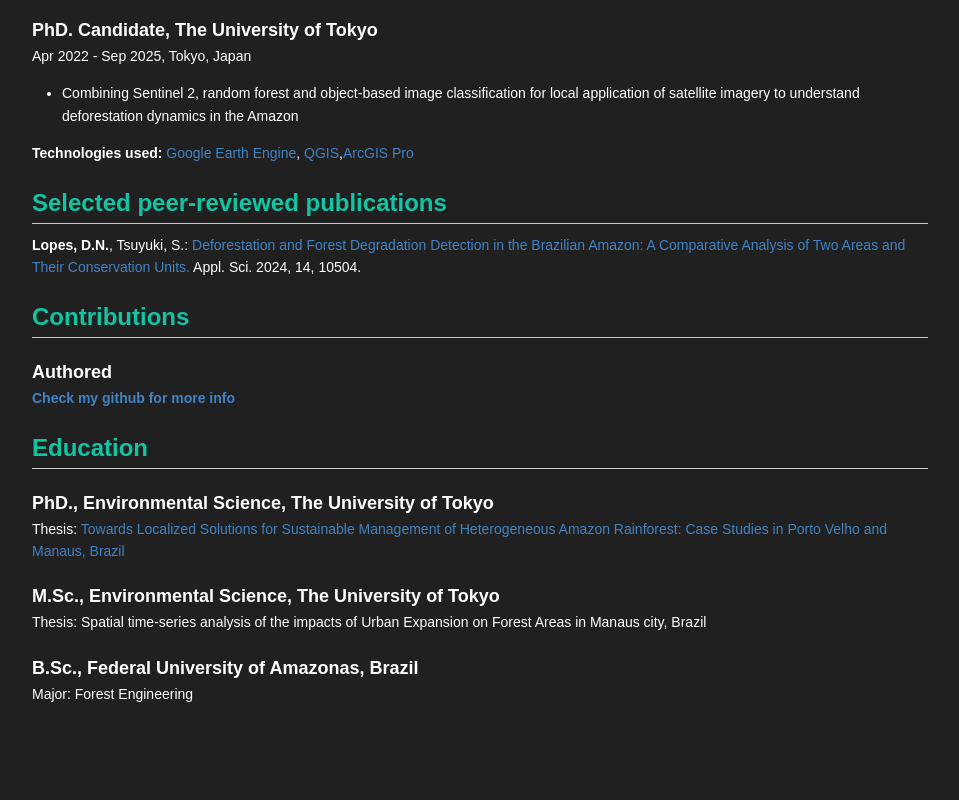
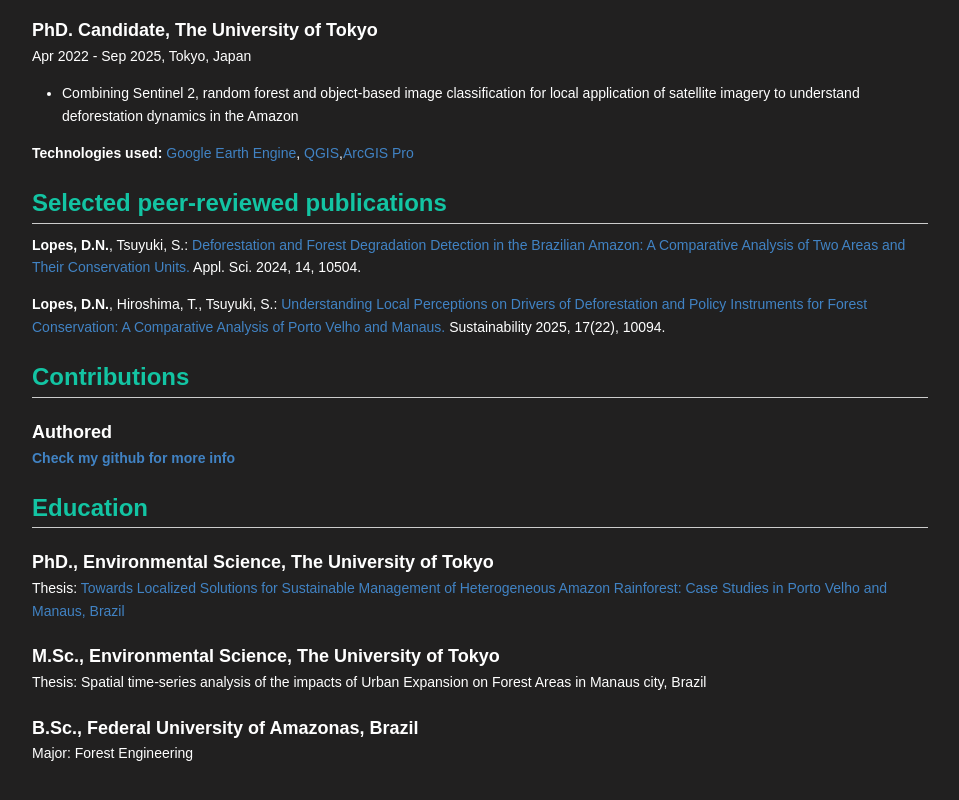
Before and after one commit to lopesdanielle/lopesdanielle.github.io, a plain HTML site: page index.html in a window 1280 px wide. Shown: the part 889-1689 px from the top of the page, without its empty margins (141-1100 px from the left). Before the commit the page ends 1639 px from the top, so only its background shows below. Drawn offline with Linux system fonts and the light colour scheme.

Commit message:
Fix HTML formatting and update publication links

```diff
--- a/index.html
+++ b/index.html
@@ -95,8 +95,13 @@ publications</h2>
 <p><strong>Lopes, D.N.</strong>, Tsuyuki, S.: <a
 href="https://doi.org/10.3390/app142210504">Deforestation and
 Forest Degradation Detection in the Brazilian Amazon: A
-Comparative Analysis of Two Areas and Their Conservation Units. </a>
+Comparative Analysis of Two Areas and Their Conservation Units.</a>
 Appl. Sci. 2024, 14, 10504.</p>
+<p><strong>Lopes, D.N.</strong>, Hiroshima, T., Tsuyuki, S.: <a
+href="https://doi.org/10.3390/su172210094">Understanding Local Perceptions on
+Drivers of Deforestation and Policy Instruments for Forest Conservation:
+A Comparative Analysis of Porto Velho and Manaus.</a>
+Sustainability 2025, 17(22), 10094.</p>
 <h2 id="open-source-contributions">Contributions</h2>
 <h3 id="authored">Authored</h3>
 <p><strong><a href="http://github.com/lopesdanielle">
```
